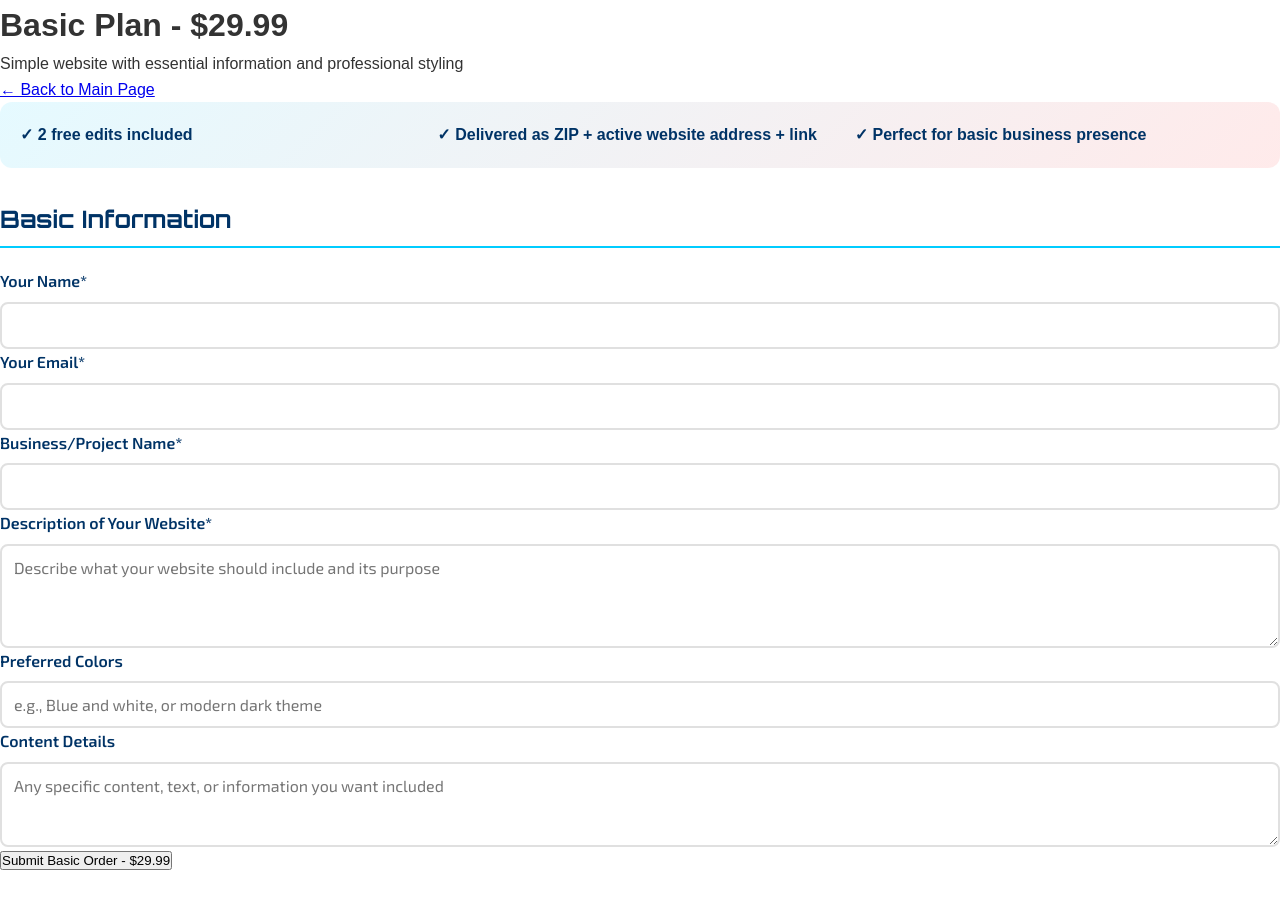
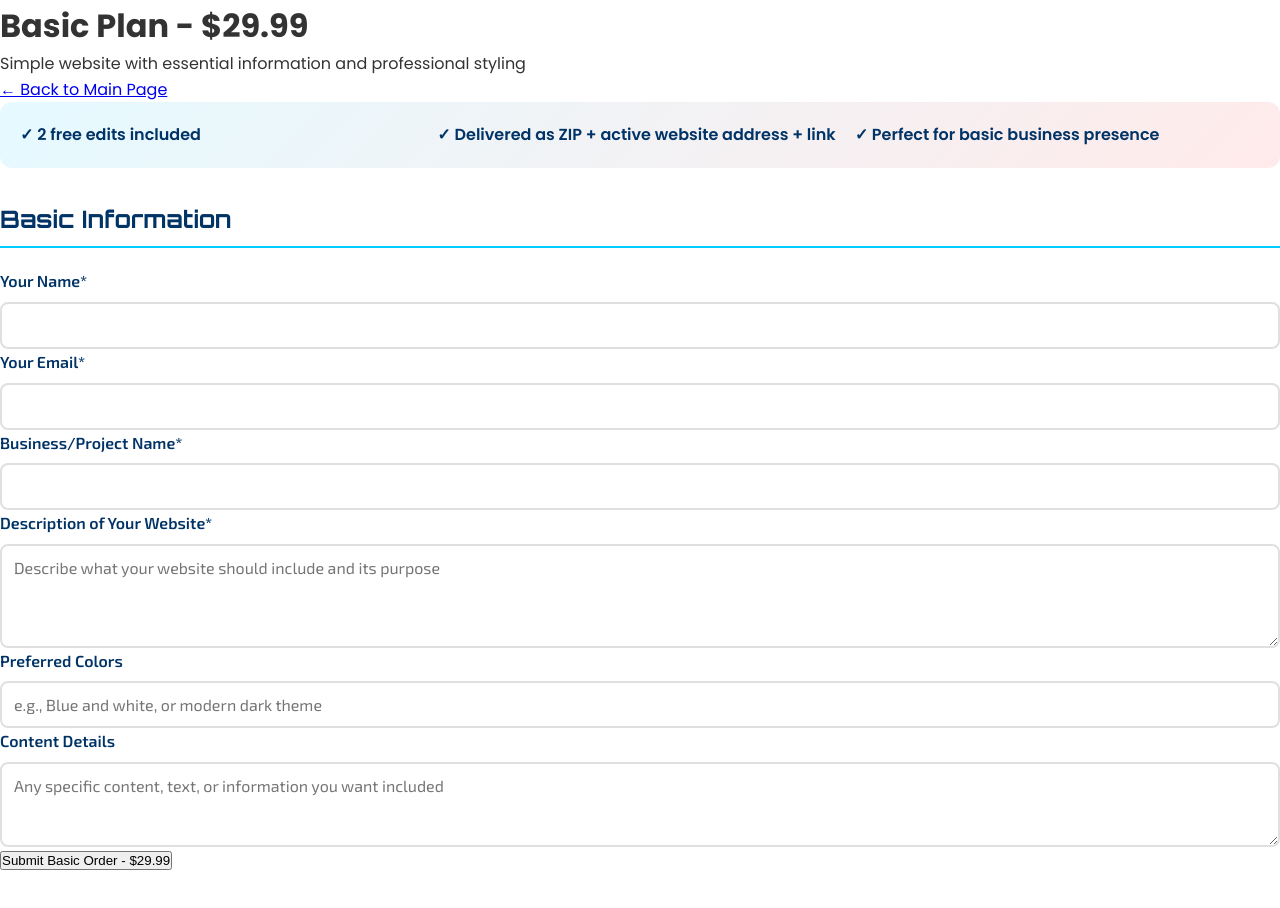
Before and after one commit to SpencerTheTeague/One-Click-Site-Builder, a plain HTML site: page basic.html in a window 1280 px wide. Drawn offline with Linux system fonts and the light colour scheme; files that its build step writes are made by us from their sources; files whose address does not match are found by name.

Commit message:
Add files via upload

```diff
--- a/basic.html
+++ b/basic.html
@@ -4,8 +4,8 @@
     <meta charset="UTF-8">
     <meta name="viewport" content="width=device-width, initial-scale=1.0">
     <title>Basic Plan - OneClickSiteBuilder</title>
-    <link rel="stylesheet" href="css/styles.css">
-    <link href="https://fonts.googleapis.com/css2?family=Orbitron:wght@400;700;900&family=Exo+2:wght@300;400;600;700&display=swap" rel="stylesheet">
+    <link rel="stylesheet" href="styles.css">
+    <link href="https://fonts.googleapis.com/css2?family=Poppins:wght@300;400;500;600;700;800;900&family=Orbitron:wght@400;700;900&family=Exo+2:wght@300;400;500;600;700&display=swap" rel="stylesheet">
 </head>
 <body>
     <div class="form-container">
```
